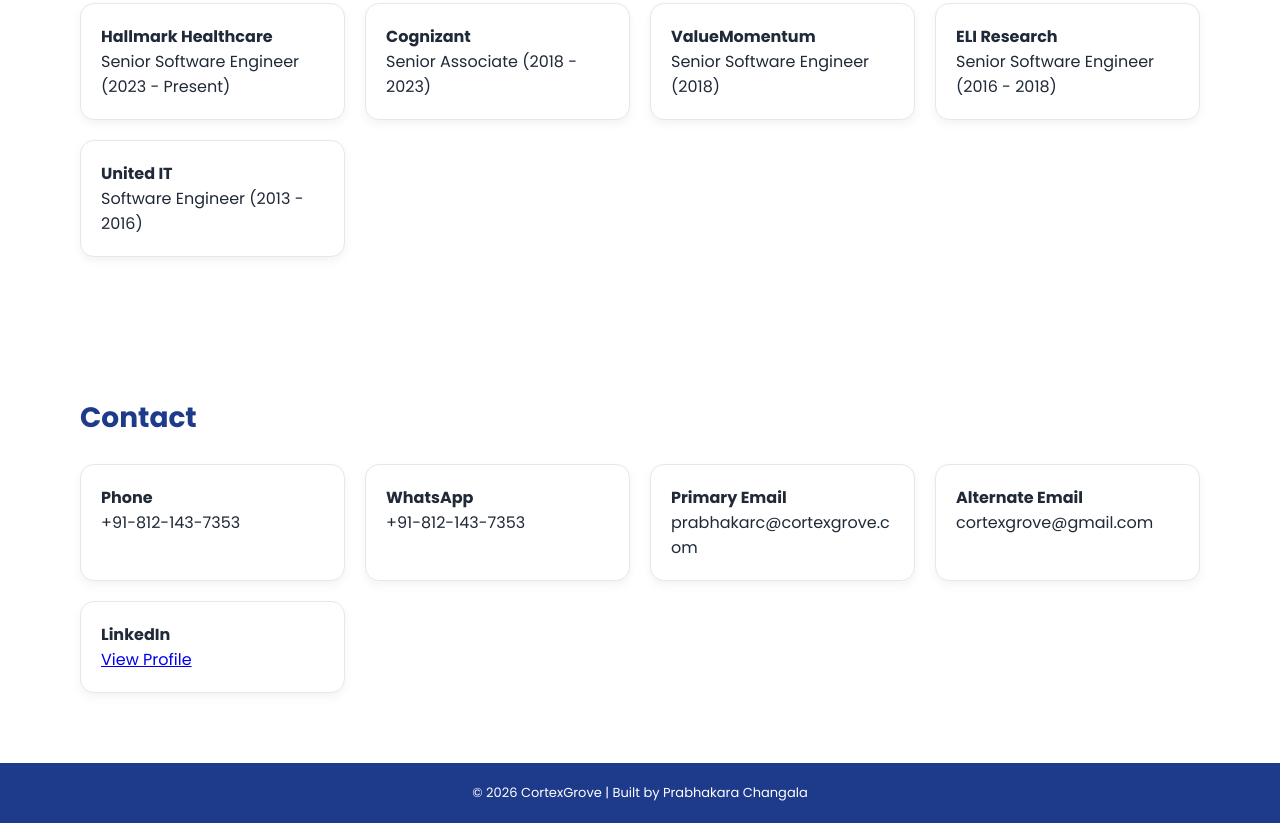
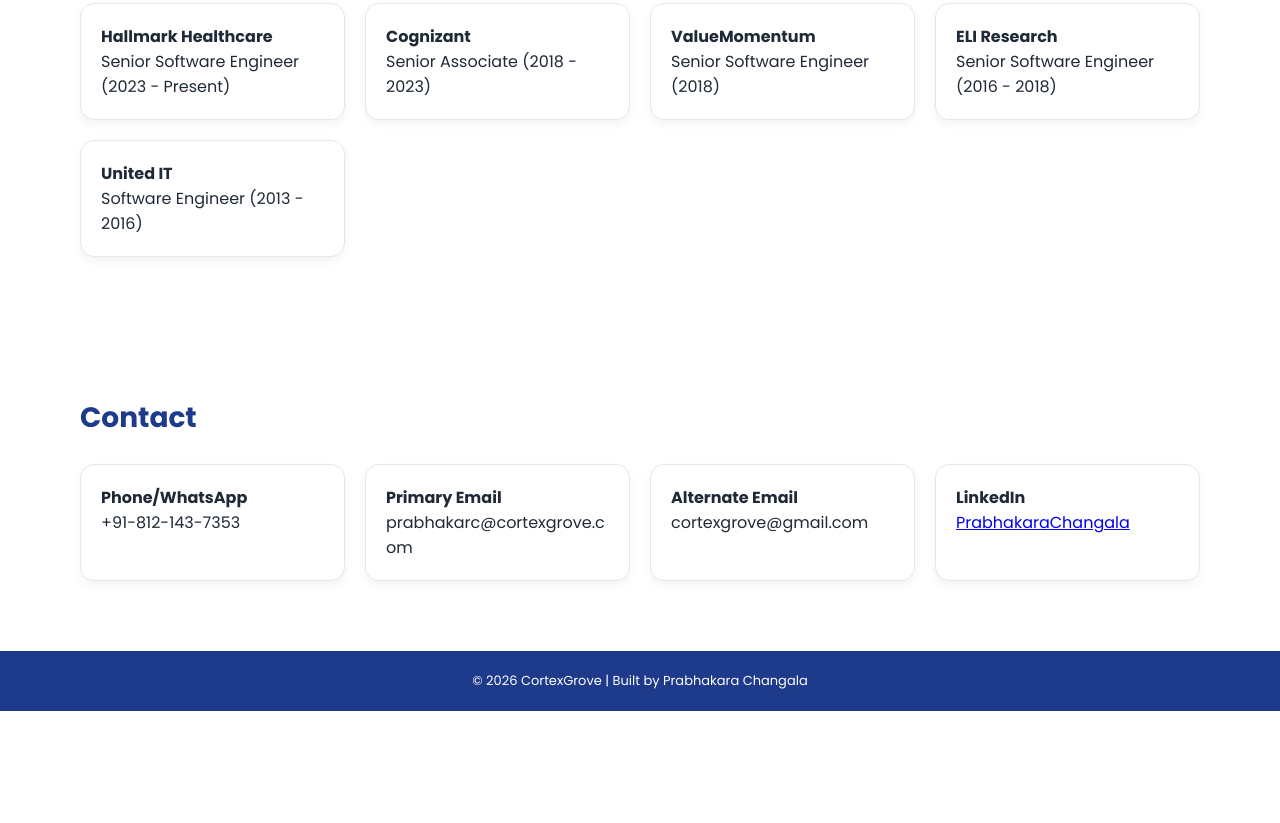
Before and after one commit to prabhakarchangala/cortexgrove, a plain HTML site: page index.html in a window 1280 px wide. Shown: the part 1793-2616 px from the top of the page. After the commit the page ends 2504 px from the top, so only its background shows below. Drawn offline with Linux system fonts and the light colour scheme.

Commit message:
Update index.html

```diff
--- a/index.html
+++ b/index.html
@@ -178,11 +178,10 @@
 <section id="contact">
   <h3>Contact</h3>
   <div class="grid">
-    <div class="card"><b>Phone</b><br>+91-812-143-7353</div>
-    <div class="card"><b>WhatsApp</b><br>+91-812-143-7353</div>
+    <div class="card"><b>Phone/WhatsApp</b><br>+91-812-143-7353</div>
     <div class="card"><b>Primary Email</b><br>prabhakarc@cortexgrove.com</div>
     <div class="card"><b>Alternate Email</b><br>cortexgrove@gmail.com</div>
-    <div class="card"><b>LinkedIn</b><br><a href="https://www.linkedin.com/in/prabhakarachangala" target="_blank">View Profile</a></div>
+    <div class="card"><b>LinkedIn</b><br><a href="https://www.linkedin.com/in/prabhakarachangala" target="_blank">PrabhakaraChangala</a></div>
   </div>
 </section>
 
```
